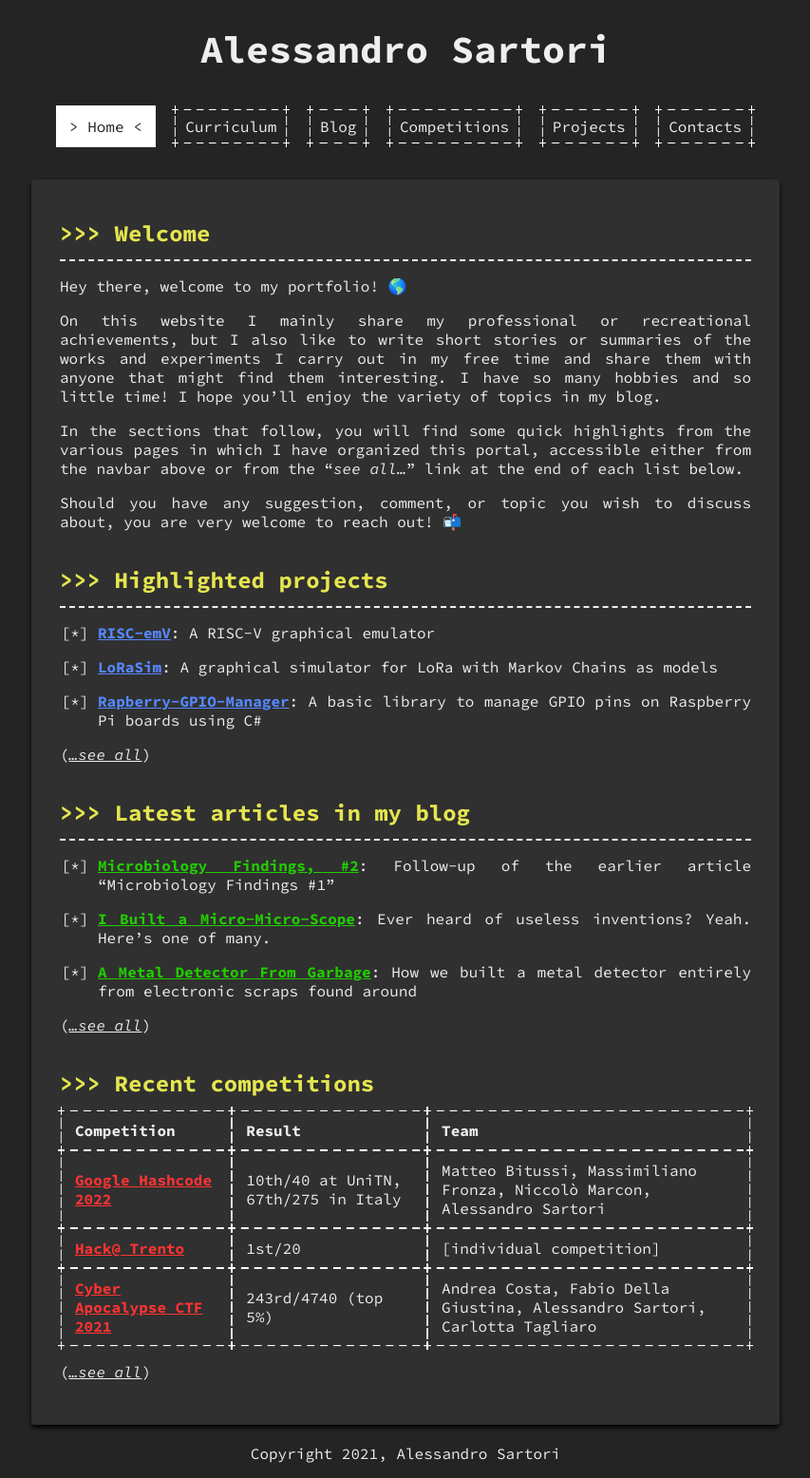
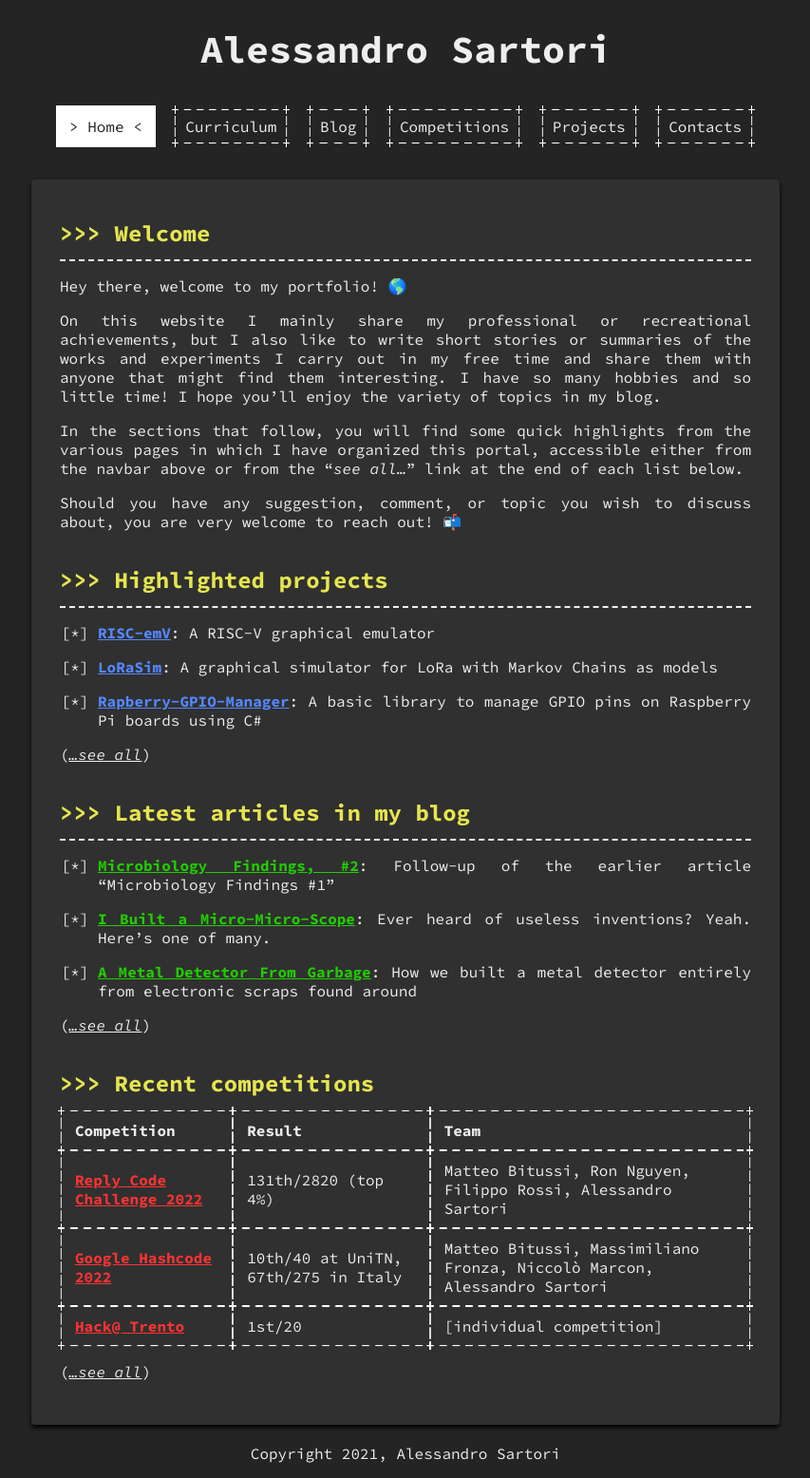
Before and after one commit to AlexSartori/alexsartori.github.io, a Jekyll site: the page built from index.md, in a window 1280 px wide. Shown: the whole page at 95% size, without its empty margins (213-1066 px from the left). Built offline with Jekyll 4.4.1, drawn with Linux system fonts in a browser that asks for light colours; emoji names are drawn with the system emoji font.

Commit message:
Add Reply 2022

```diff
--- a/_data/competitions.yml
+++ b/_data/competitions.yml
@@ -1,3 +1,8 @@
+- name: "Reply Code Challenge 2022"
+  url: https://challenges.reply.com/
+  result: "131th/2820 (top 4%)"
+  team: "Matteo Bitussi, Ron Nguyen, Filippo Rossi, Alessandro Sartori"
+
 - name: "Google Hashcode 2022"
   url: https://hashcode.withgoogle.com/
   result: "10th/40 at UniTN, 67th/275 in Italy"
```
